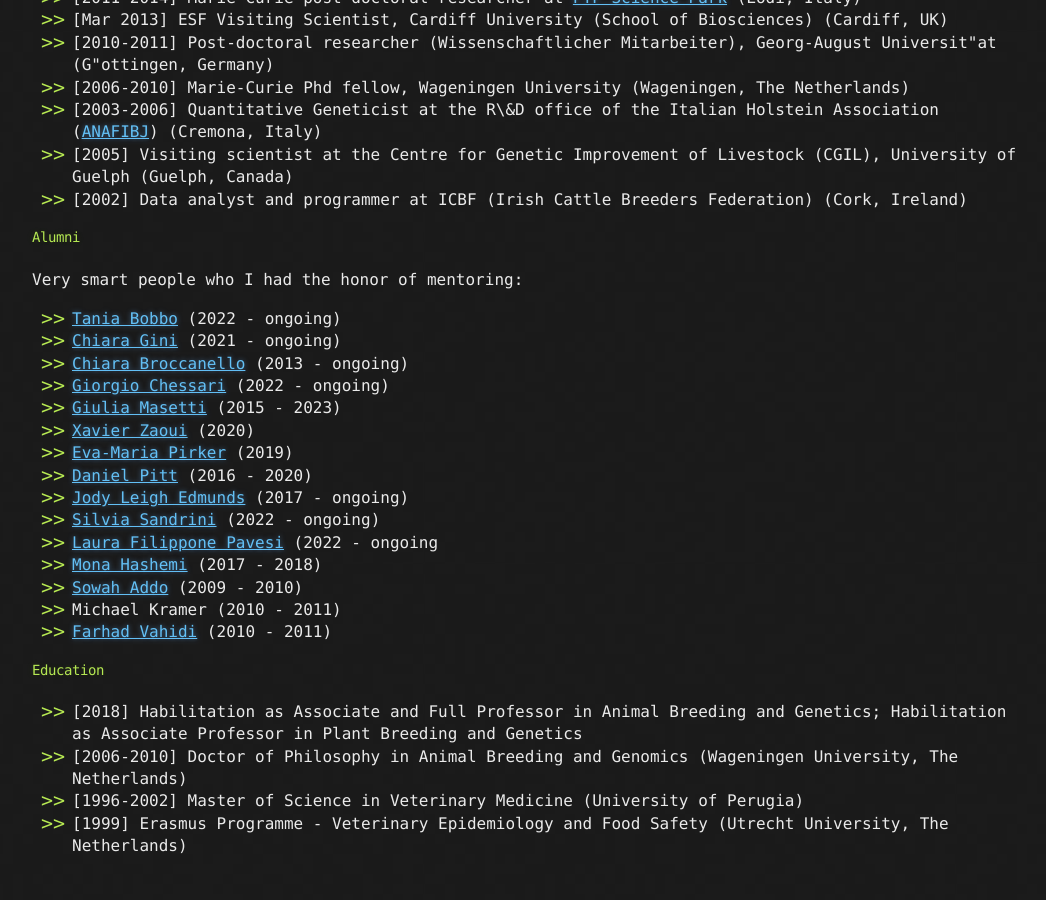
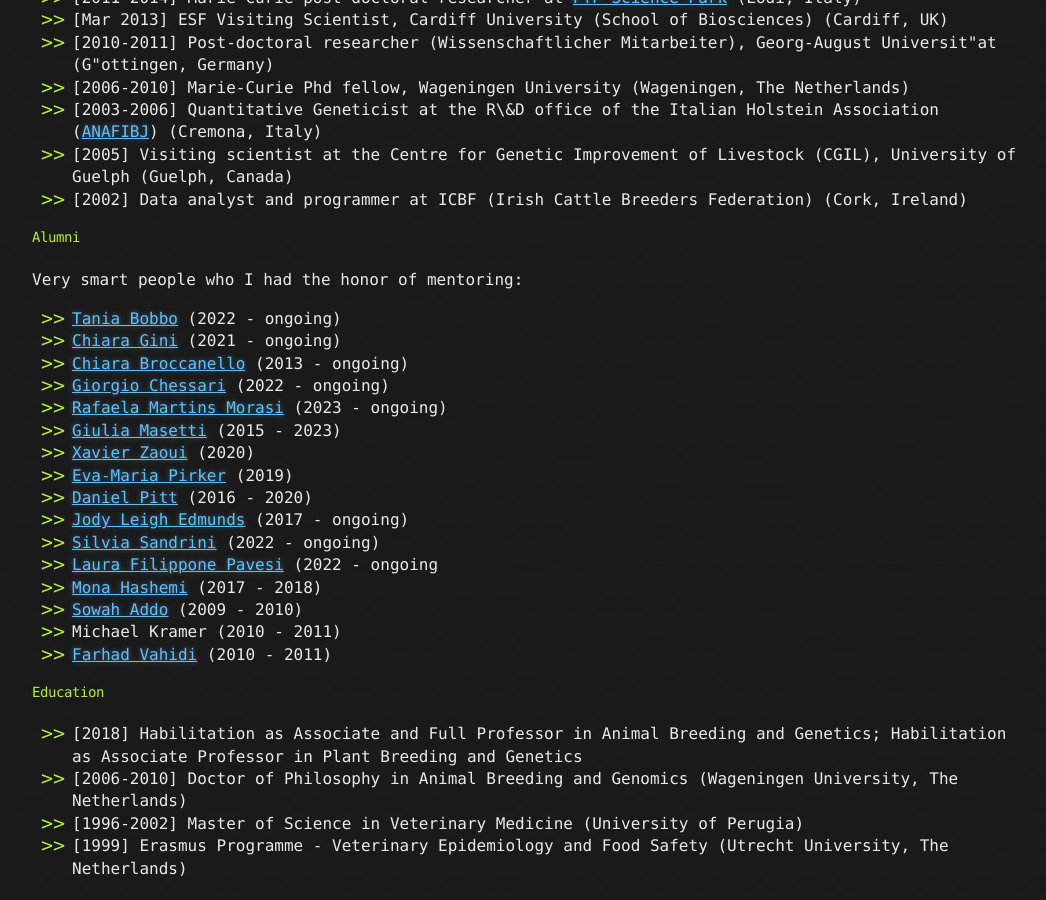
Before and after one commit to bioinformateachers/bioinformateachers.github.io, a Jekyll site: the page built from filippo.md, in a window 1280 px wide and 900 px high, scrolled down 2097 px. Shown: the whole window, without its empty margins (108-1154 px from the left). Built offline with Jekyll 4.4.1, drawn with Linux system fonts in a browser that asks for light colours; our own code applies the rules of GitHub Pages for plain Markdown files; before the commit the page ends 2975 px from its top, so only the background shows below that.

Commit message:
adding latest mentoree

```diff
--- a/filippo.md
+++ b/filippo.md
@@ -72,6 +72,7 @@ Very smart people who I had the honor of mentoring:
 - [Chiara Gini](https://www.researchgate.net/profile/Chiara-Gini) (2021 - ongoing)
 - [Chiara Broccanello](https://www.dbt.univr.it/?ent=persona&id=72613) (2013 - ongoing)
 - [Giorgio Chessari](https://www.di3a.unict.it/dottorandi/giorgio.chessari) (2022 - ongoing)
+- [Rafaela Martins Morasi](https://www.researchgate.net/profile/Rafaela-Morasi) (2023 - ongoing\)
 - [Giulia Masetti](https://www.researchgate.net/profile/Giulia-Masetti-2) (2015 - 2023)
 - [Xavier Zaoui](https://www.linkedin.com/in/xavier-k-zaoui/?originalSubdomain=it) (2020)
 - [Eva-Maria Pirker](https://blest.unibocconi.eu/who-we-are/phd-students/eva-maria-pirker) (2019)
```
